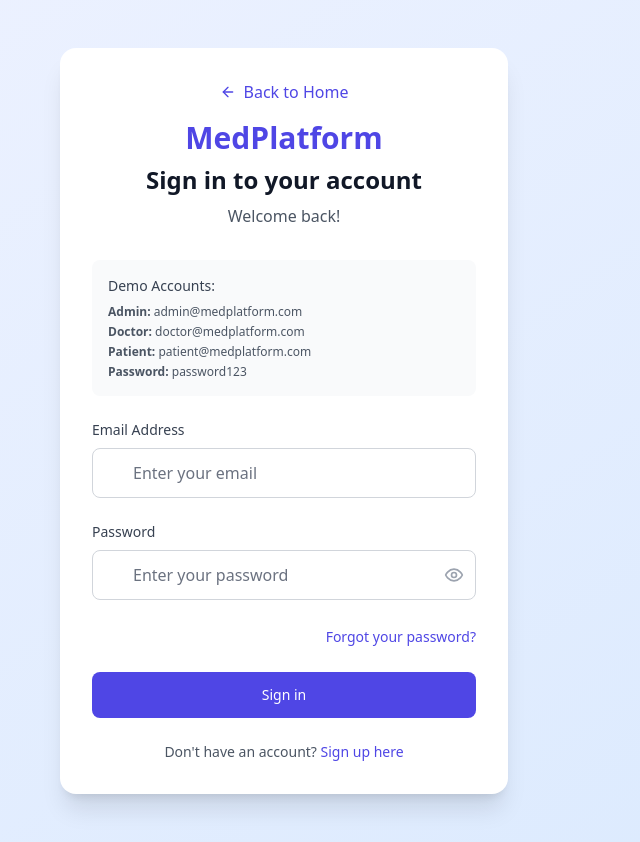
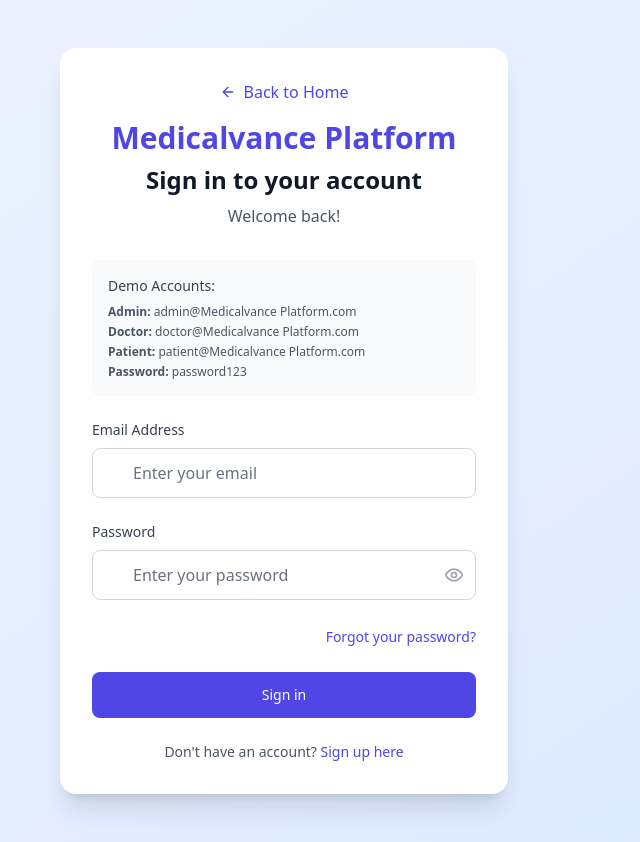
Before and after one commit to rokinio/Medicalvance-final-full, a React (Vite) app in the folder frontend/: page /login in a window 1280 px wide. Shown: the whole page, without its empty margins (356-996 px from the left). Built offline with nearby package versions, Linux system fonts and the light colour scheme; no server answers.

Commit message:
refactor: rename MedPlatform to Medicalvance Platform across application
Update all instances of brand name from "MedPlatform" to "Medicalvance Platform" in frontend components, pages, and backend email service to reflect new branding

```diff
--- a/frontend/index.html
+++ b/frontend/index.html
@@ -1,10 +1,10 @@
-<!doctype html>
+<!DOCTYPE html>
 <html lang="en">
   <head>
     <meta charset="UTF-8" />
     <link rel="icon" type="image/svg+xml" href="/vite.svg" />
     <meta name="viewport" content="width=device-width, initial-scale=1.0" />
-    <title>MedPlatform - Professional Medical Platform</title>
+    <title>Medicalvance Platform - Professional Medical Platform</title>
   </head>
   <body>
     <div id="root"></div>
--- a/frontend/src/components/Layout.tsx
+++ b/frontend/src/components/Layout.tsx
@@ -57,7 +57,7 @@ const Layout: React.FC<LayoutProps> = ({ children, title }) => {
           <div className="max-w-7xl mx-auto px-4 sm:px-6 lg:px-8">
             <div className="flex justify-between items-center h-16">
               <Link to="/" className="text-2xl font-bold text-indigo-600">
-                MedPlatform
+                Medicalvance Platform
               </Link>
               <div className="flex items-center space-x-4">
                 <span className="text-sm text-gray-700">
--- a/frontend/src/pages/LandingPage.tsx
+++ b/frontend/src/pages/LandingPage.tsx
@@ -13,7 +13,7 @@ const LandingPage: React.FC = () => {
           <header className="py-6">
             <div className="flex justify-between items-center">
               <div className="text-3xl font-bold text-blue-600">
-                MedPlatform
+                Medicalvance Platform
               </div>
               <Link
                 to="/login"
@@ -27,7 +27,8 @@ const LandingPage: React.FC = () => {
           {/* بخش معرفی اصلی (Hero Section) */}
           <div className="text-center py-20">
             <h1 className="text-5xl font-bold text-gray-900 mb-6">
-              Welcome to <span className="text-blue-600">MedPlatform</span>
+              Welcome to{" "}
+              <span className="text-blue-600">Medicalvance Platform</span>
             </h1>
             <p className="text-xl text-gray-600 mb-12 max-w-3xl mx-auto">
               A comprehensive medical platform connecting patients with verified
@@ -91,7 +92,7 @@ const LandingPage: React.FC = () => {
         <div className="max-w-7xl mx-auto px-4 sm:px-6 lg:px-8">
           <div className="text-center mb-16">
             <h2 className="text-3xl font-bold text-gray-900 mb-4">
-              Why Choose MedPlatform?
+              Why Choose Medicalvance Platform?
             </h2>
             <p className="text-gray-600 max-w-2xl mx-auto">
               We provide a secure, professional environment for medical
--- a/frontend/src/pages/Login.tsx
+++ b/frontend/src/pages/Login.tsx
@@ -1,16 +1,16 @@
-import React, { useState } from 'react';
-import { Link, useNavigate } from 'react-router-dom';
-import { useAuth } from '../contexts/AuthContext';
-import { ArrowLeft, Mail, Lock, Eye, EyeOff } from 'lucide-react';
+import React, { useState } from "react";
+import { Link, useNavigate } from "react-router-dom";
+import { useAuth } from "../contexts/AuthContext";
+import { ArrowLeft, Mail, Lock, Eye, EyeOff } from "lucide-react";
 
 const Login: React.FC = () => {
   const [formData, setFormData] = useState({
-    email: '',
-    password: ''
+    email: "",
+    password: "",
   });
   const [showPassword, setShowPassword] = useState(false);
   const [loading, setLoading] = useState(false);
-  const [error, setError] = useState('');
+  const [error, setError] = useState("");
 
   const { login, user } = useAuth();
   const navigate = useNavigate();
@@ -19,39 +19,39 @@ const Login: React.FC = () => {
     if (user) {
       // Redirect based on role
       switch (user.role) {
-        case 'admin':
-          navigate('/admin');
+        case "admin":
+          navigate("/admin");
           break;
-        case 'doctor':
-          navigate('/doctor/profile');
+        case "doctor":
+          navigate("/doctor/profile");
           break;
-        case 'patient':
-          navigate('/patient/profile');
+        case "patient":
+          navigate("/patient/profile");
           break;
         default:
-          navigate('/');
+          navigate("/");
       }
     }
   }, [user, navigate]);
 
   const handleSubmit = async (e: React.FormEvent) => {
     e.preventDefault();
-    setError('');
+    setError("");
     setLoading(true);
 
     try {
       await login(formData.email, formData.password);
     } catch (err) {
-      setError('Invalid email or password');
+      setError("Invalid email or password");
     } finally {
       setLoading(false);
     }
   };
 
   const handleChange = (e: React.ChangeEvent<HTMLInputElement>) => {
-    setFormData(prev => ({
+    setFormData((prev) => ({
       ...prev,
-      [e.target.name]: e.target.value
+      [e.target.name]: e.target.value,
     }));
   };
 
@@ -68,19 +68,33 @@ const Login: React.FC = () => {
               <ArrowLeft className="w-4 h-4 mr-2" />
               Back to Home
             </Link>
-            <div className="text-3xl font-bold text-indigo-600 mb-2">MedPlatform</div>
-            <h2 className="text-2xl font-bold text-gray-900">Sign in to your account</h2>
+            <div className="text-3xl font-bold text-indigo-600 mb-2">
+              Medicalvance Platform
+            </div>
+            <h2 className="text-2xl font-bold text-gray-900">
+              Sign in to your account
+            </h2>
             <p className="mt-2 text-gray-600">Welcome back!</p>
           </div>
 
           {/* Demo Accounts */}
           <div className="mb-6 p-4 bg-gray-50 rounded-lg">
-            <p className="text-sm font-medium text-gray-700 mb-2">Demo Accounts:</p>
+            <p className="text-sm font-medium text-gray-700 mb-2">
+              Demo Accounts:
+            </p>
             <div className="text-xs text-gray-600 space-y-1">
-              <p><strong>Admin:</strong> admin@medplatform.com</p>
-              <p><strong>Doctor:</strong> doctor@medplatform.com</p>
-              <p><strong>Patient:</strong> patient@medplatform.com</p>
-              <p><strong>Password:</strong> password123</p>
+              <p>
+                <strong>Admin:</strong> admin@Medicalvance Platform.com
+              </p>
+              <p>
+                <strong>Doctor:</strong> doctor@Medicalvance Platform.com
+              </p>
+              <p>
+                <strong>Patient:</strong> patient@Medicalvance Platform.com
+              </p>
+              <p>
+                <strong>Password:</strong> password123
+              </p>
             </div>
           </div>
 
@@ -94,7 +108,10 @@ const Login: React.FC = () => {
 
             {/* Email */}
             <div>
-              <label htmlFor="email" className="block text-sm font-medium text-gray-700 mb-2">
+              <label
+                htmlFor="email"
+                className="block text-sm font-medium text-gray-700 mb-2"
+              >
                 Email Address
               </label>
               <div className="relative">
@@ -116,7 +133,10 @@ const Login: React.FC = () => {
 
             {/* Password */}
             <div>
-              <label htmlFor="password" className="block text-sm font-medium text-gray-700 mb-2">
+              <label
+                htmlFor="password"
+                className="block text-sm font-medium text-gray-700 mb-2"
+              >
                 Password
               </label>
               <div className="relative">
@@ -126,7 +146,7 @@ const Login: React.FC = () => {
                 <input
                   id="password"
                   name="password"
-                  type={showPassword ? 'text' : 'password'}
+                  type={showPassword ? "text" : "password"}
                   required
                   value={formData.password}
                   onChange={handleChange}
@@ -163,15 +183,18 @@ const Login: React.FC = () => {
               disabled={loading}
               className="group relative w-full flex justify-center py-3 px-4 border border-transparent text-sm font-medium rounded-lg text-white bg-indigo-600 hover:bg-indigo-700 focus:outline-none focus:ring-2 focus:ring-offset-2 focus:ring-indigo-500 disabled:opacity-50 disabled:cursor-not-allowed transition-colors"
             >
-              {loading ? 'Signing in...' : 'Sign in'}
+              {loading ? "Signing in..." : "Sign in"}
             </button>
           </form>
 
           {/* Footer */}
           <div className="mt-6 text-center">
             <p className="text-sm text-gray-600">
-              Don't have an account?{' '}
-              <Link to="/" className="font-medium text-indigo-600 hover:text-indigo-500">
+              Don't have an account?{" "}
+              <Link
+                to="/"
+                className="font-medium text-indigo-600 hover:text-indigo-500"
+              >
                 Sign up here
               </Link>
             </p>
```
Also changed, not shown: 1 other file (tests, documents, lock files or other folders).
